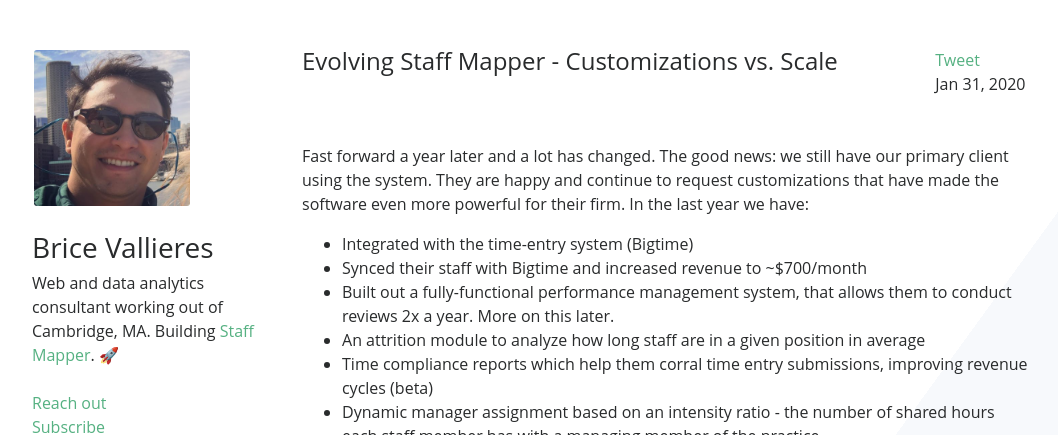
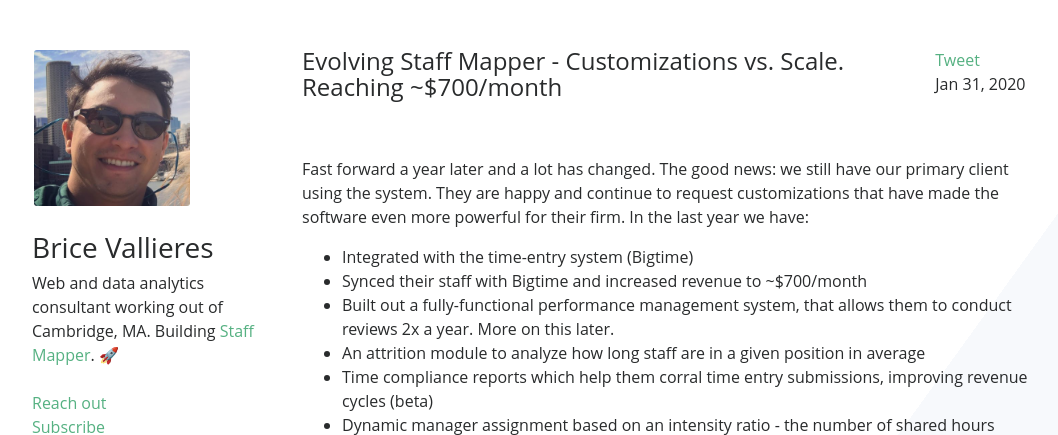
Before and after one commit to bvallier/blog, a Jekyll site: the page built from _posts/2020-01-31-staffmapper-evolving-product.markdown, in a window 1280 px wide and 900 px high, cut to the strip 0-435 px from the top of the window. Shown: the whole strip, without its empty margins (68-1126 px from the left). Built offline with Jekyll 4.4.1, drawn with Linux system fonts in a browser that asks for light colours; comment, search, counter and statistics services are not loaded.

Commit message:
updated title

```diff
--- a/_posts/2020-01-31-staffmapper-evolving-product.markdown
+++ b/_posts/2020-01-31-staffmapper-evolving-product.markdown
@@ -1,6 +1,6 @@
 ---
 layout: post
-title:  "Evolving Staff Mapper - Customizations vs. Scale"
+title:  "Evolving Staff Mapper - Customizations vs. Scale. Reaching ~$700/month"
 author: Brice V.
 summary: Fast forward a year later and a lot has changed. The good news - we still have our primary client using the system. They are happy and continue to request customizations that have made the software even more powerful for their firm.
 image: '/images/magikarp.png'
```
